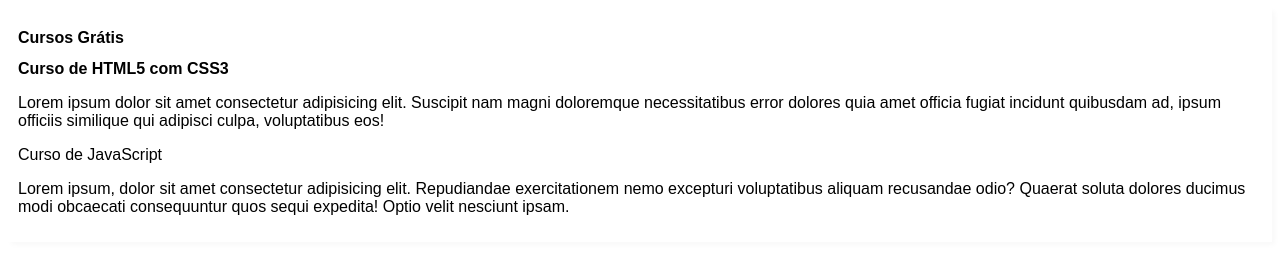
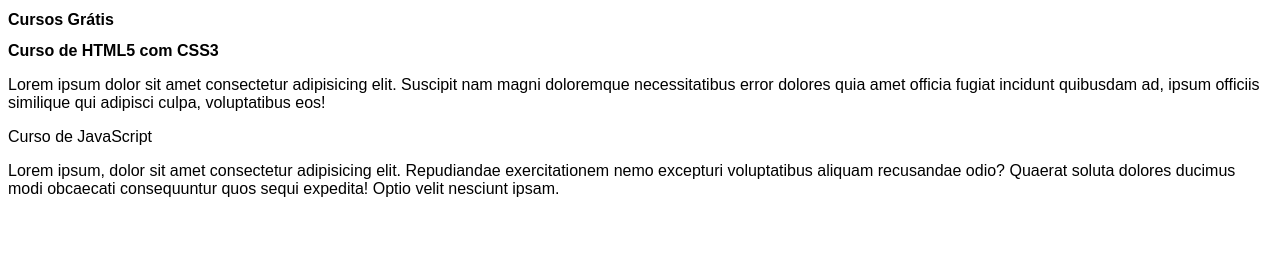
Before and after one commit to rafaelgarbelotte/projeto-site, a plain HTML site: page index.html in a window 1280 px wide. Drawn offline with Linux system fonts and the light colour scheme.

Commit message:
Update style.css

```diff
--- a/estilos/style.css
+++ b/estilos/style.css
@@ -1,16 +1,12 @@
-* {
+*{
     font-family: Arial, Helvetica, sans-serif;
     font-size: 16px;
 
     body {
-        background-color: ;
+        background-color: rgb (204, 157, 248) ;
     }
-
-       main  {
+    main  {
         background-color: rgb(255, 255, 255);
-        width: 500 px;
-        margin: auto;
-        padding: 10px;
-        box-shadow: 3px 3px 5px rgba(0, 0, 0, 0.027);
+        width: 500 px  ;
     }
 }
```
